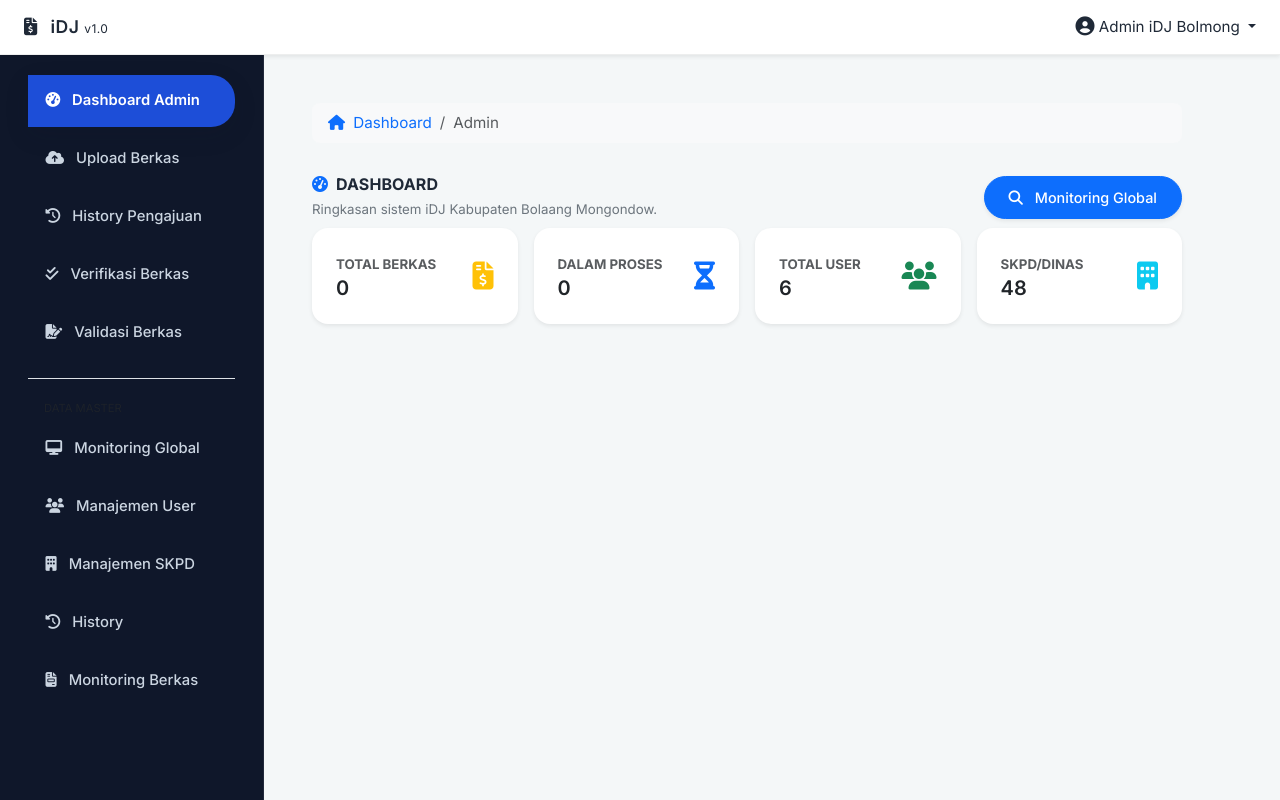
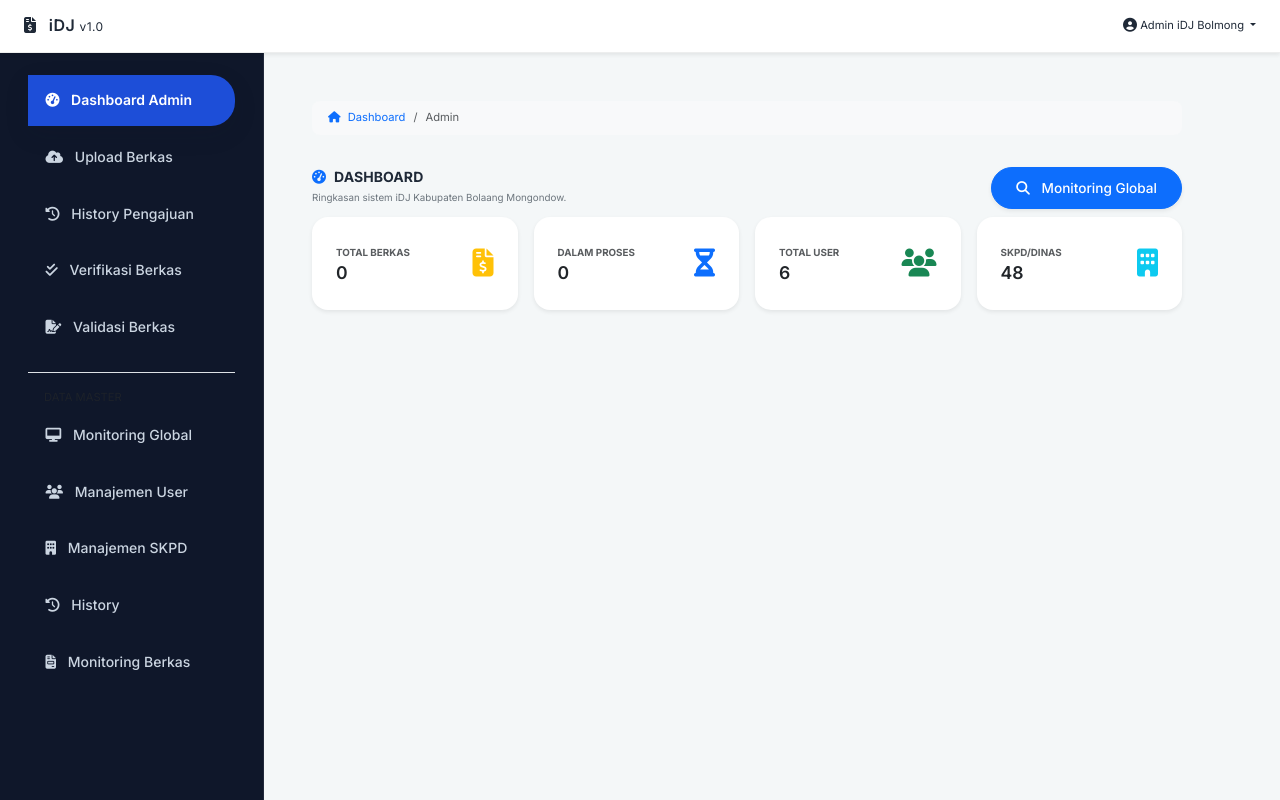
Before and after one commit to nizamachda345-beep/SPJOnline, a Laravel app: page /admin/admin/dashboard in a window 1280 px wide. Run offline with Laravel 12, Linux system fonts and the light colour scheme; a user stored in the database is signed in; data comes from the database, SQL or seed files in the repository; data that the repository does not hold is empty; parts of the project's set-up code (start-up, migrations or seed data) failed here and were passed over; some libraries are stand-ins or nearby versions.

Commit message:
feat: reduce font sizes further for more compact UI - smaller text across all elements

```diff
--- a/resources/views/layouts/app.blade.php
+++ b/resources/views/layouts/app.blade.php
@@ -33,7 +33,7 @@
             background: var(--body-bg);
             font-family: 'Inter', sans-serif;
             color: var(--text-dark);
-            font-size: 0.95rem;
+            font-size: 0.7rem;
             line-height: 1.6;
         }
 
@@ -43,12 +43,12 @@
             letter-spacing: 0.005em;
         }
 
-        h1 { font-size: 1.5rem; }
-        h2 { font-size: 1.25rem; }
-        h3 { font-size: 1.125rem; }
-        h4 { font-size: 1rem; }
-        h5 { font-size: 0.95rem; }
-        h6 { font-size: 0.875rem; }
+        h1 { font-size: 1.15rem; }
+        h2 { font-size: 1.1rem; }
+        h3 { font-size: 0.95rem; }
+        h4 { font-size: 0.875rem; }
+        h5 { font-size: 0.8rem; }
+        h6 { font-size: 0.7rem; }
 
         .navbar {
             background: var(--surface);
@@ -62,7 +62,7 @@
         }
 
         .navbar-brand {
-            font-size: 1.1rem;
+            font-size: 1rem;
             letter-spacing: .025em;
         }
 
@@ -112,7 +112,7 @@
             border-radius: .85rem;
             margin: .2rem 0;
             transition: all .15s ease-in-out;
-            font-size: 0.925rem;
+            font-size: 0.875rem;
         }
 
         .sidebar .nav-link:hover {
@@ -191,7 +191,7 @@
         }
 
         .btn {
-            font-size: 0.9rem;
+            font-size: 0.85rem;
             padding: 0.625rem 1.25rem;
             border-radius: 0.5rem;
             font-weight: 500;
@@ -226,7 +226,7 @@
         .table td {
             padding: 0.875rem 0.75rem;
             vertical-align: middle;
-            font-size: 0.9rem;
+            font-size: 0.85rem;
         }
 
         .card.border-start-gold {
@@ -247,7 +247,7 @@
         .input-group-text {
             border-radius: .75rem;
             padding: 0.5rem 0.75rem;
-            font-size: 0.9rem;
+            font-size: 0.85rem;
         }
 
         .input-group-text {
```
